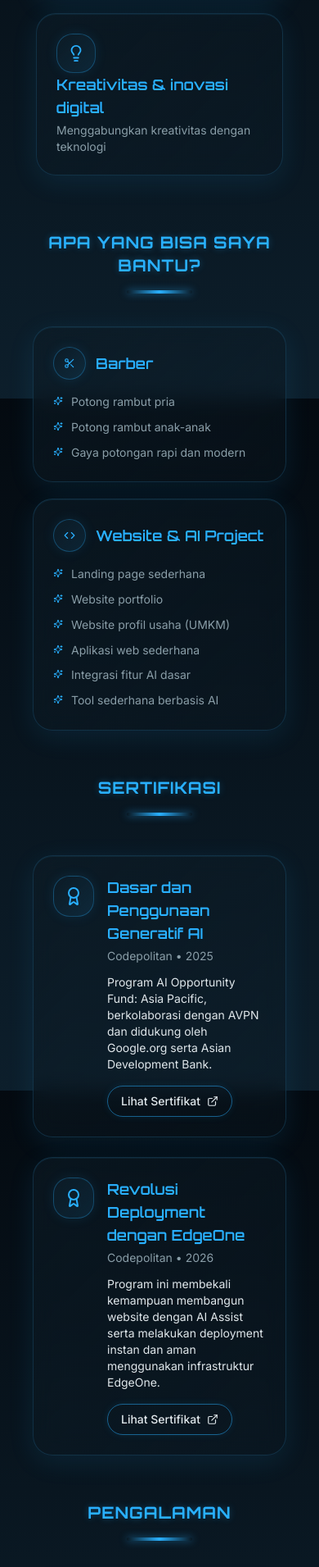
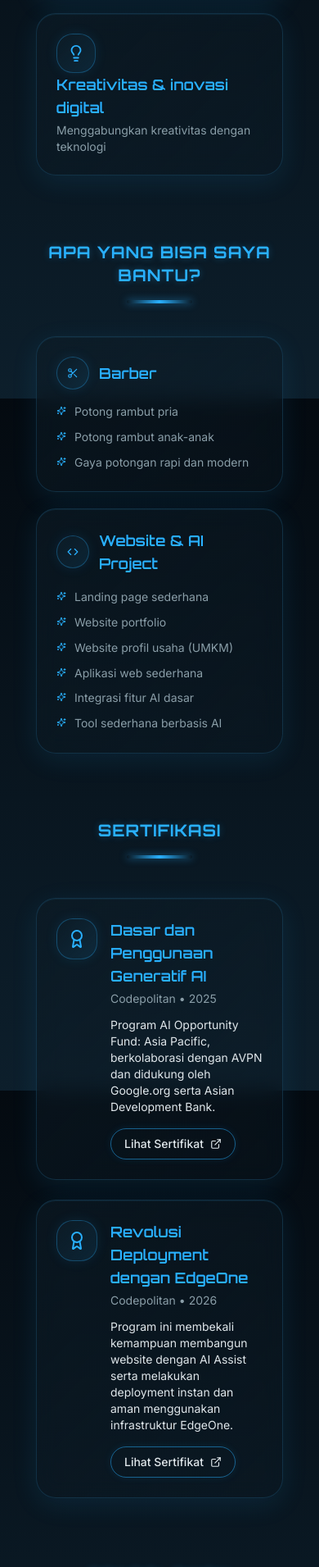
Before and after one commit to pklvirale-sudo/cvku052, a React (Vite) app: page / in a window 390 px wide. Shown: the part 2046-3957 px from the top of the page at 82% size. Built offline with nearby package versions, Linux system fonts and the light colour scheme; the HTML template or start-up script is replaced by a standard one.

Commit message:
Refined mobile layout
Co-authored-by: gatama052 <232765771+gatama052@users.noreply.github.com>

```diff
--- a/src/components/CertificationSection.tsx
+++ b/src/components/CertificationSection.tsx
@@ -19,7 +19,7 @@ const certifications = [
 
 const CertificationSection = () => {
   return (
-    <section id="sertifikasi" className="py-7 px-4 sm:px-6 md:px-8">
+    <section id="sertifikasi" className="py-10 px-5 sm:px-6 md:px-8">
       <div className="container max-w-5xl mx-auto">
         <motion.h2
           initial={{ opacity: 0, y: 20 }}
--- a/src/components/EducationSection.tsx
+++ b/src/components/EducationSection.tsx
@@ -27,7 +27,7 @@ const education = [
 
 const EducationSection = () => {
   return (
-    <section id="pendidikan" className="py-7 px-4 sm:px-6 md:px-8">
+    <section id="pendidikan" className="py-10 px-5 sm:px-6 md:px-8">
       <div className="container max-w-5xl mx-auto">
         <motion.h2
           initial={{ opacity: 0, y: 20 }}
--- a/src/components/ExperienceSection.tsx
+++ b/src/components/ExperienceSection.tsx
@@ -10,7 +10,7 @@ const haircutExperience = [
 
 const ExperienceSection = () => {
   return (
-    <section id="pengalaman" className="py-7 px-4 sm:px-6 md:px-8">
+    <section id="pengalaman" className="py-10 px-5 sm:px-6 md:px-8">
       <div className="container max-w-5xl mx-auto">
         <motion.h2
           initial={{ opacity: 0, y: 20 }}
--- a/src/components/InProgressSection.tsx
+++ b/src/components/InProgressSection.tsx
@@ -24,7 +24,7 @@ const items = [
 
 const InProgressSection = () => {
   return (
-    <section className="py-7 px-4 sm:px-6 md:px-8">
+    <section className="py-10 px-5 sm:px-6 md:px-8">
       <div className="container max-w-5xl mx-auto">
         <motion.h2
           initial={{ opacity: 0, y: 20 }}
--- a/src/components/ServicesSection.tsx
+++ b/src/components/ServicesSection.tsx
@@ -28,7 +28,7 @@ const services = [
 
 const ServicesSection = () => {
   return (
-    <section id="layanan" className="py-7 px-4 sm:px-6 md:px-8">
+    <section id="layanan" className="py-10 px-5 sm:px-6 md:px-8">
       <div className="container max-w-5xl mx-auto">
         <motion.h2
           initial={{ opacity: 0, y: 20 }}
--- a/src/components/TechSection.tsx
+++ b/src/components/TechSection.tsx
@@ -22,7 +22,7 @@ const technologies = [
 
 const TechSection = () => {
   return (
-    <section id="teknologi" className="py-7 px-4 sm:px-6 md:px-8">
+    <section id="teknologi" className="py-10 px-5 sm:px-6 md:px-8">
       <div className="container max-w-5xl mx-auto">
         <motion.h2
           initial={{ opacity: 0, y: 20 }}
--- a/src/components/WhyDifferentSection.tsx
+++ b/src/components/WhyDifferentSection.tsx
@@ -10,7 +10,7 @@ const points = [
 
 const WhyDifferentSection = () => {
   return (
-    <section className="py-7 px-4 sm:px-6 md:px-8">
+    <section className="py-10 px-5 sm:px-6 md:px-8">
       <div className="container max-w-5xl mx-auto">
         <motion.h2
           initial={{ opacity: 0, y: 20 }}
```
